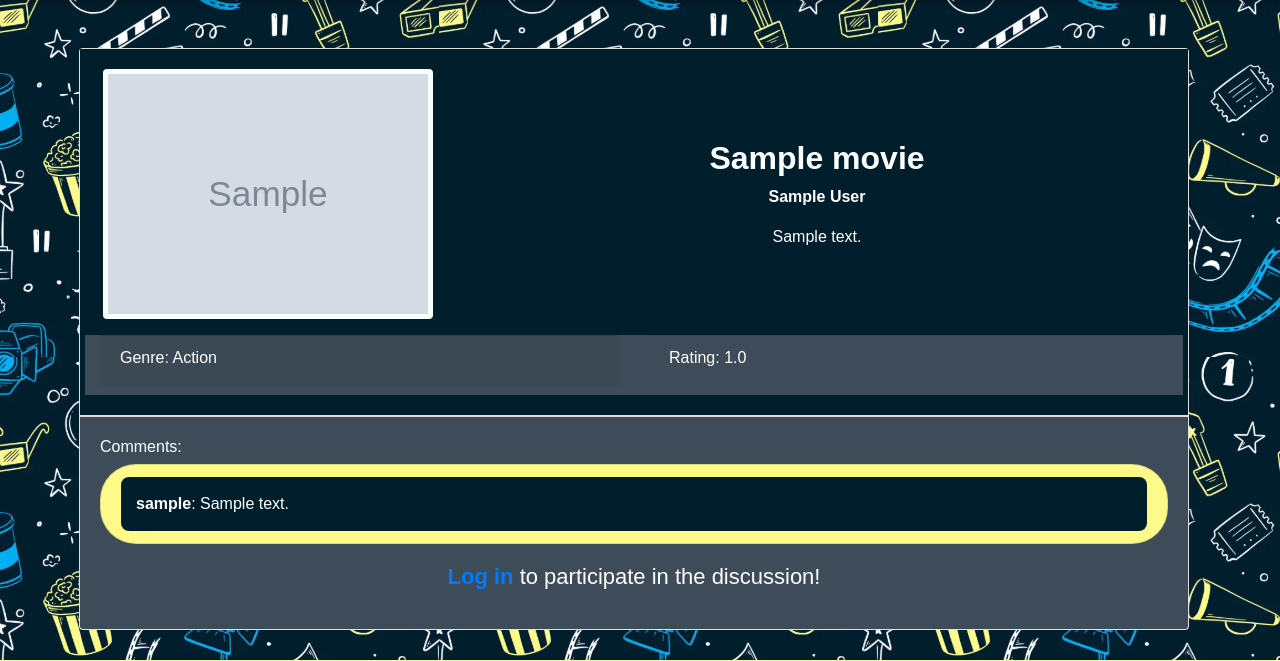
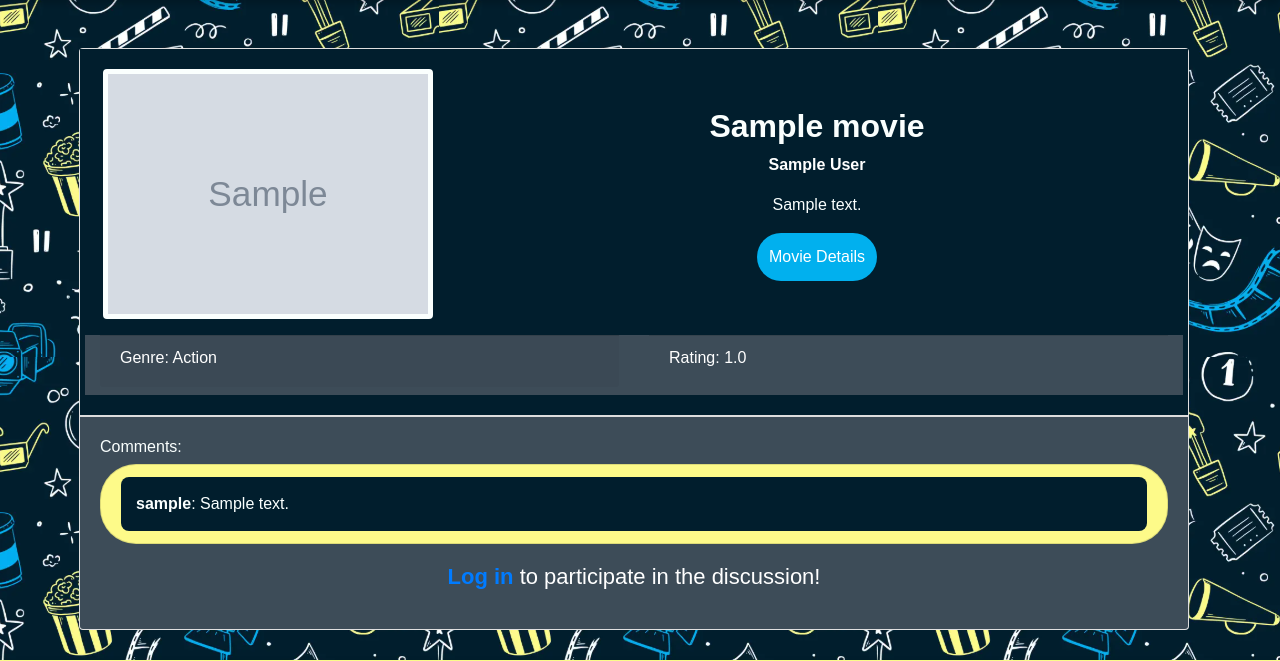
Before and after one commit to insert-ivory/moviecasuals, a Django app: page /movie/movies-by-genre/Action/ in a window 1280 px wide. Shown: the part 82-743 px from the top of the page. Run offline with Django 5.2, Linux system fonts and the light colour scheme; tables that the repository leaves empty hold one stand-in row (values such as "Sample post"); grey boxes marked "Sample" are stand-in pictures; some libraries are stand-ins or nearby versions.

Commit message:
update: movie details button in movie details template

```diff
--- a/templates/movie/movies_by_genre.html
+++ b/templates/movie/movies_by_genre.html
@@ -4,7 +4,7 @@
 <html lang="en">
 <head>
     <meta charset="UTF-8">
-    <title>Movies by Genre</title>
+    <title>Homepage</title>
     <!-- Bootstrap CSS -->
     <link rel="stylesheet" href="https://cdn.jsdelivr.net/npm/bootstrap@4.0.0/dist/css/bootstrap.min.css"
           integrity="sha384-Gn5384xqQ1aoWXA+058RXPxPg6fy4IWvTNh0E263XmFcJlSAwiGgFAW/dAiS6JXm" crossorigin="anonymous">
@@ -35,12 +35,16 @@
                                 <span id="desc-full" style="display: none;">{{ movie.description }}</span>
                             </p>
 
-                            {% if movie.description|length > 100 %}
-                                <button id="toggle-btn-{{ movie.id }}" class="btn btn-read-more" onclick="toggleDescription({{ movie.id }})">Read More</button>
-                                <span class="movie-details-tag ml-3">
-                                    <a href="#" class="btn btn-link">Movie Details</a>
+                            <div class="button-container">
+                                {% if movie.description|length > 100 %}
+                                    <button id="toggle-btn-{{ movie.id }}" class="btn btn-read-more" onclick="toggleDescription({{ movie.id }})">Read More</button>
+                                {% endif %}
+
+                                <!-- Movie Details button always visible -->
+                                <span class="movie-details-tag">
+                                    <a href="{% url 'movie-details' movie.id %}" class="btn btn-link">Movie Details</a>
                                 </span>
-                            {% endif %}
+                            </div>
                         </div>
                     </div>
 
@@ -142,6 +146,5 @@
     }
 </script>
 
-
 </body>
 </html>
```
